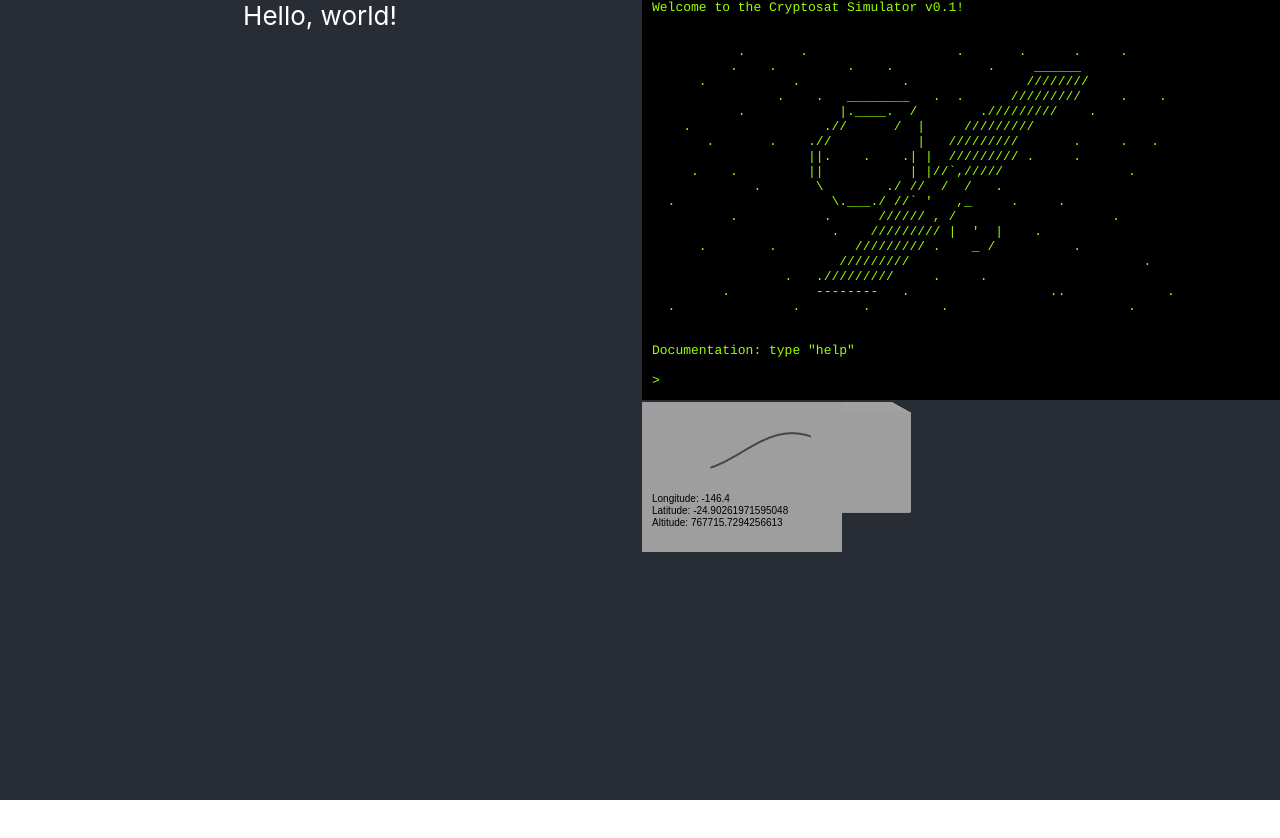
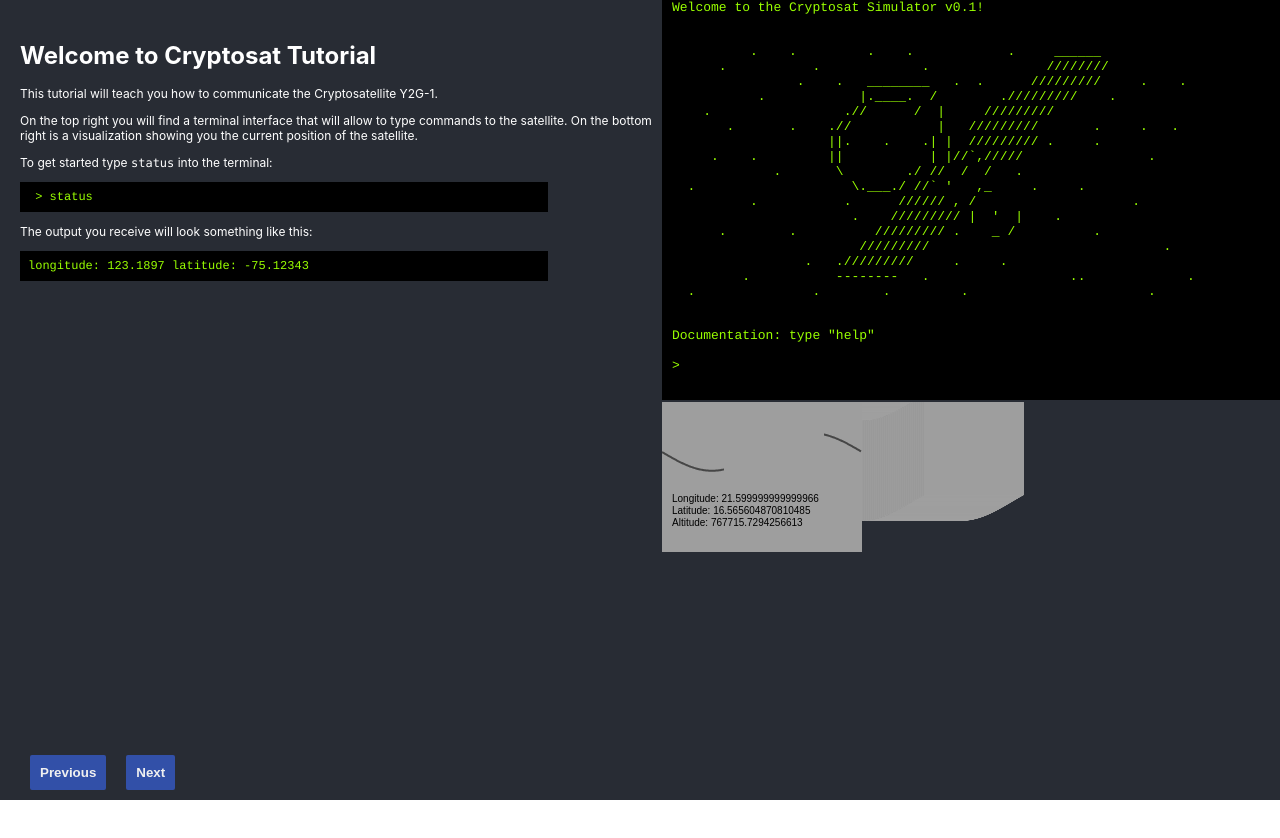
Before and after one commit to cryptosat/cryptosim, a React (Create React App) app: page / in a window 1280 px wide. Shown: the top 838 px of the page. Built offline with nearby package versions, Linux system fonts and the light colour scheme.

Commit message:
uncurated changes

```diff
--- a/src/App.css
+++ b/src/App.css
@@ -48,6 +48,39 @@
   width: 50vw;
   grid-row-start: 1;
   grid-row-end: 3;
+  padding-top: 50px;
+  padding-left: 20px;
+  font-size: 12px;
+  text-align: left;
+}
+
+#documentation-content {
+  height: 90%;
+}
+
+#documentation-nav {
+  position: absolute;
+  bottom: 0px;
+}
+
+#documentation-nav button {
+  background-color: rgb(50, 80, 168);
+  padding: 10px;
+  border-width: 0px;
+  margin: 10px;
+  color: rgb(240, 240, 240);
+  border-radius: 2px;
+  font-weight: bold;
+}
+
+.terminal {
+  font-family: Courier;
+  background-color: #000000;
+  color: #99ff00;
+  display: block;
+  text-align: left;
+  padding: 8px;
+  width: 80%;
 }
 
 
@@ -65,13 +98,8 @@
   overflow: scroll;
 }
 
-#worldmap {
-  height: 50vh;
-  width: 50vw;
-}
-
 
 #commandline {
   outline: 0px solid transparent;
-  width: 50vw;
+  /*width: 100%;*/
 }
--- a/src/App.js
+++ b/src/App.js
@@ -6,7 +6,7 @@
 
 function App() {
   var ascii = [
-  "           .       .                   .       .      .     .      ",
+  // "           .       .                   .       .      .     .      ",
   "          .    .         .    .            .     ______            ",
   "      .           .             .               ////////           ",
   "                .    .   ________   .  .      /////////     .    . ",
--- a/src/DocumentationBar.js
+++ b/src/DocumentationBar.js
@@ -7,8 +7,33 @@
     this.state = {}
   }
 
+  renderTerminal(content, isCommand) {
+    if (isCommand) {
+      return <span className={'terminal'}>&nbsp;>&nbsp;{content}</span>
+    } else {
+      return <span className={'terminal'}>{content}</span>
+    }
+  }
+
   render() {
-    return <div id="documentation">Hello, world!</div>
+    return (
+      <div id="documentation">
+        <div id="documentation-content">
+          <h1>Welcome to Cryptosat Tutorial</h1>
+          <p>This tutorial will teach you how to communicate the Cryptosatellite Y2G-1.</p>
+          <p>On the top right you will find a terminal interface that will allow to type commands to the satellite.
+          On the bottom right is a visualization showing you the current position of the satellite.</p>
+          <p>To get started type <code>status</code> into the terminal:</p>
+          {this.renderTerminal('status', true)}
+          <p> The output you receive will look something like this:</p>
+          {this.renderTerminal('longitude: 123.1897\nlatitude: -75.12343')}
+        </div>
+        <div id="documentation-nav">
+          <button>Previous</button>
+          <button>Next</button>
+        </div>
+      </div>
+    )
   }
 }
 
--- a/src/WorldMap.js
+++ b/src/WorldMap.js
@@ -2,6 +2,7 @@
 import satelliteGraphic from './satellite.png'
 import React from 'react';
 
+// Explore this library: https://github.com/Flowm/satvis/
 class WorldMap extends React.Component {
 
   constructor(props) {
@@ -36,7 +37,7 @@
     const canvas = this.canvas.current;
     if (!canvas || !this.state.worldImageReady || !this.state.satelliteImageReady) return; // not loaaded
     const ctx = canvas.getContext('2d');
-    const Tsec = 60;
+    const Tsec = 10;
     const width = this.worldImage.naturalWidth * this.worldImageScale; // canvas.width;
     const height = this.worldImage.naturalHeight * this.worldImageScale;  // canvas.height;
     const satelliteWidth = 100;
```
